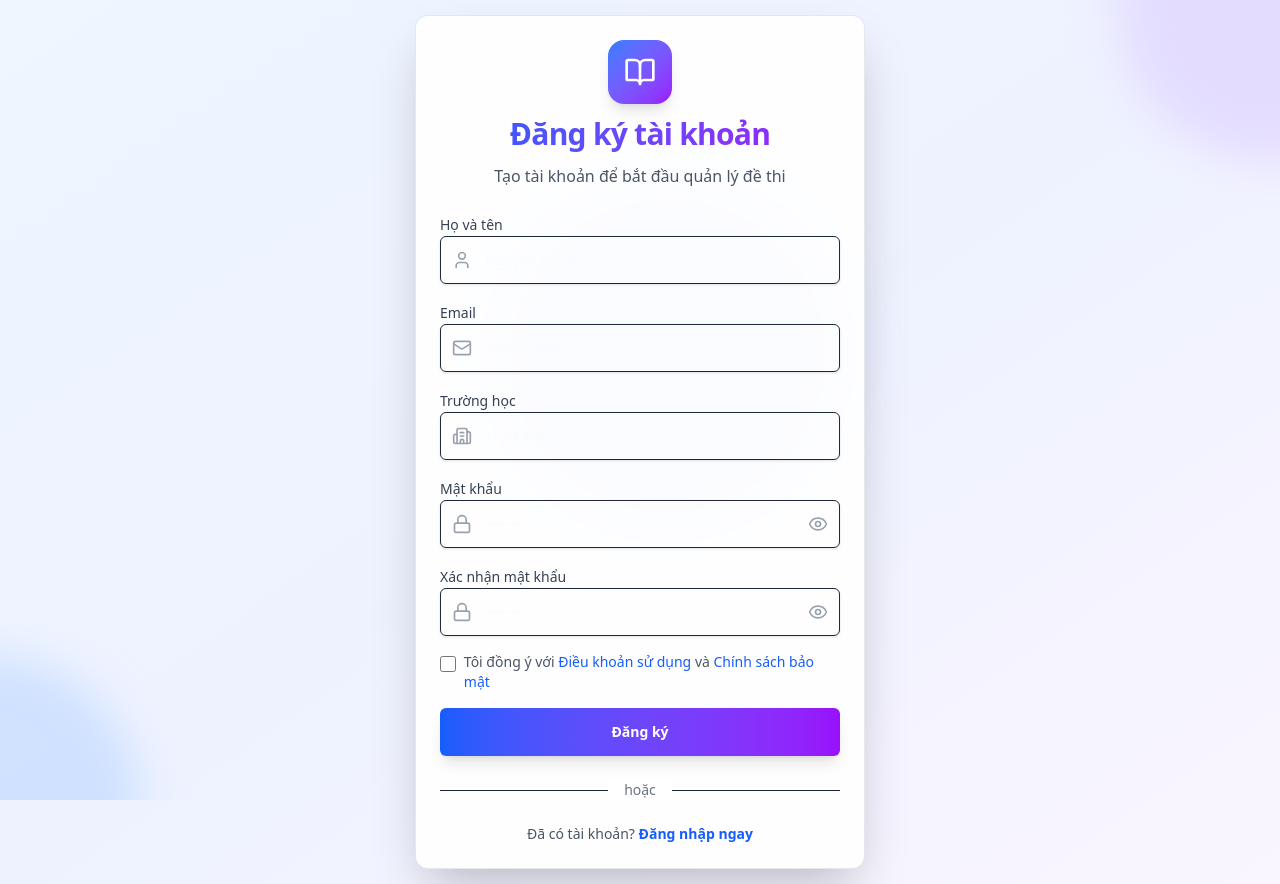
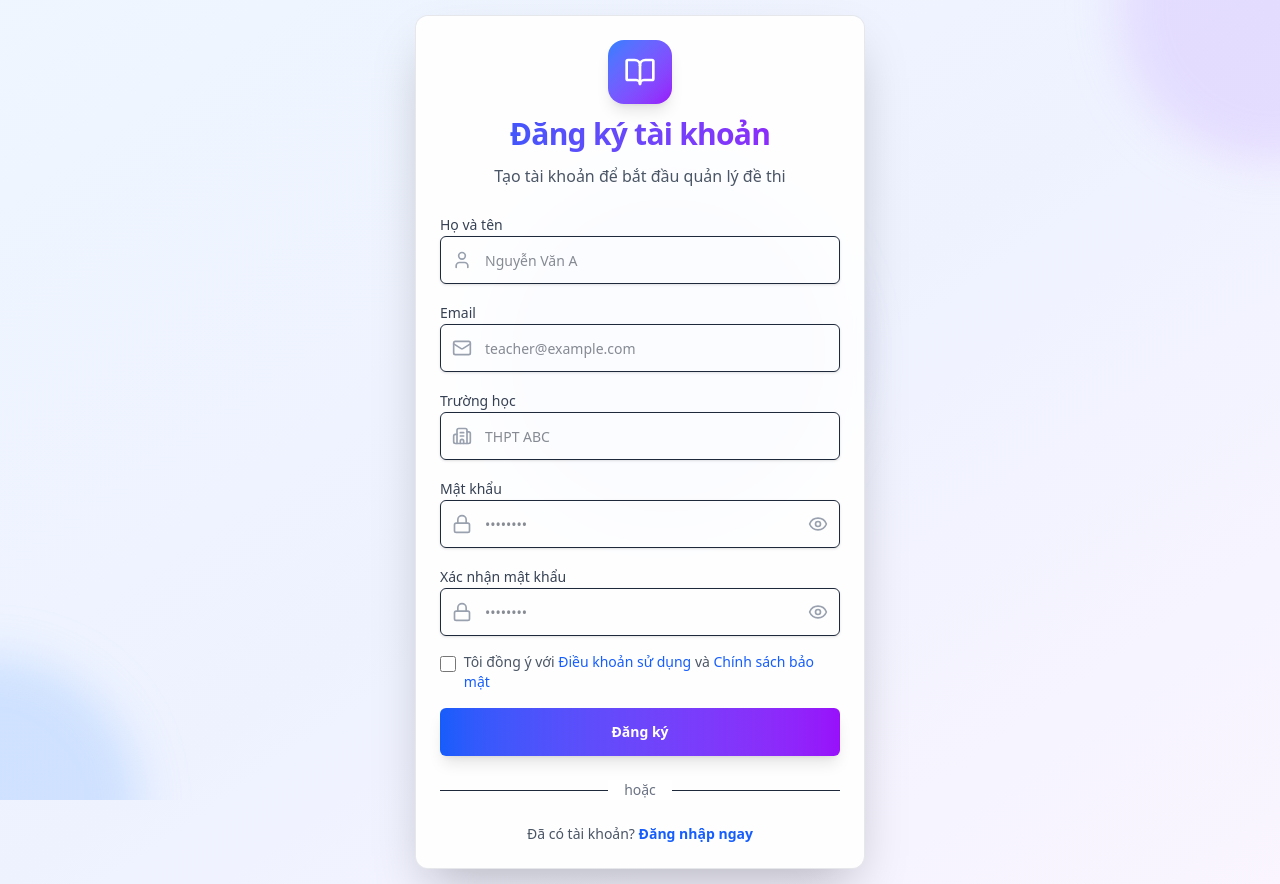
Before and after one commit to nguyenhaugiang0702/exam-maker-project, a Next.js app in the folder front-end/: page /register in a window 1280 px wide. Built offline with nearby package versions, Linux system fonts and the light colour scheme.

Commit message:
feat: add new registration and login pages

```diff
--- a/front-end/src/app/login/page.tsx
+++ b/front-end/src/app/login/page.tsx
@@ -87,7 +87,7 @@ export default function LoginPage() {
                                     placeholder="teacher@example.com"
                                     value={email}
                                     onChange={(e) => setEmail(e.target.value)}
-                                    className="pl-11 h-12 border-gray-300 dark:border-gray-700 focus:border-blue-500 focus:ring-2 focus:ring-blue-500/20 transition-all"
+                                    className="pl-11 h-12 text-gray-900 dark:text-gray-100 border-gray-300 dark:border-gray-700 focus:border-blue-500 focus:ring-2 focus:ring-blue-500/20 transition-all"
                                     required
                                 />
                             </div>
@@ -114,7 +114,7 @@ export default function LoginPage() {
                                     placeholder="••••••••"
                                     value={password}
                                     onChange={(e) => setPassword(e.target.value)}
-                                    className="pl-11 pr-11 h-12 border-gray-300 dark:border-gray-700 focus:border-blue-500 focus:ring-2 focus:ring-blue-500/20 transition-all"
+                                    className="pl-11 pr-11 h-12 text-gray-900 dark:text-gray-100 border-gray-300 dark:border-gray-700 focus:border-blue-500 focus:ring-2 focus:ring-blue-500/20 transition-all"
                                     required
                                 />
                                 <button
--- a/front-end/src/app/register/page.tsx
+++ b/front-end/src/app/register/page.tsx
@@ -113,7 +113,7 @@ export default function RegisterPage() {
                                     placeholder="Nguyễn Văn A"
                                     value={formData.fullName}
                                     onChange={handleChange}
-                                    className="pl-11 h-12 border-gray-300 dark:border-gray-700 focus:border-blue-500 focus:ring-2 focus:ring-blue-500/20 transition-all"
+                                    className="pl-11 h-12 text-gray-900 dark:text-gray-100 border-gray-300 dark:border-gray-700 focus:border-blue-500 focus:ring-2 focus:ring-blue-500/20 transition-all"
                                     required
                                 />
                             </div>
@@ -133,7 +133,7 @@ export default function RegisterPage() {
                                     placeholder="teacher@example.com"
                                     value={formData.email}
                                     onChange={handleChange}
-                                    className="pl-11 h-12 border-gray-300 dark:border-gray-700 focus:border-blue-500 focus:ring-2 focus:ring-blue-500/20 transition-all"
+                                    className="pl-11 h-12 text-gray-900 dark:text-gray-100 border-gray-300 dark:border-gray-700 focus:border-blue-500 focus:ring-2 focus:ring-blue-500/20 transition-all"
                                     required
                                 />
                             </div>
@@ -153,7 +153,7 @@ export default function RegisterPage() {
                                     placeholder="THPT ABC"
                                     value={formData.school}
                                     onChange={handleChange}
-                                    className="pl-11 h-12 border-gray-300 dark:border-gray-700 focus:border-blue-500 focus:ring-2 focus:ring-blue-500/20 transition-all"
+                                    className="pl-11 h-12 text-gray-900 dark:text-gray-100 border-gray-300 dark:border-gray-700 focus:border-blue-500 focus:ring-2 focus:ring-blue-500/20 transition-all"
                                     required
                                 />
                             </div>
@@ -173,7 +173,7 @@ export default function RegisterPage() {
                                     placeholder="••••••••"
                                     value={formData.password}
                                     onChange={handleChange}
-                                    className="pl-11 pr-11 h-12 border-gray-300 dark:border-gray-700 focus:border-blue-500 focus:ring-2 focus:ring-blue-500/20 transition-all"
+                                    className="pl-11 pr-11 h-12 text-gray-900 dark:text-gray-100 border-gray-300 dark:border-gray-700 focus:border-blue-500 focus:ring-2 focus:ring-blue-500/20 transition-all"
                                     required
                                     minLength={6}
                                 />
@@ -205,7 +205,7 @@ export default function RegisterPage() {
                                     placeholder="••••••••"
                                     value={formData.confirmPassword}
                                     onChange={handleChange}
-                                    className="pl-11 pr-11 h-12 border-gray-300 dark:border-gray-700 focus:border-blue-500 focus:ring-2 focus:ring-blue-500/20 transition-all"
+                                    className="pl-11 pr-11 h-12 text-gray-900 dark:text-gray-100 border-gray-300 dark:border-gray-700 focus:border-blue-500 focus:ring-2 focus:ring-blue-500/20 transition-all"
                                     required
                                     minLength={6}
                                 />
```
